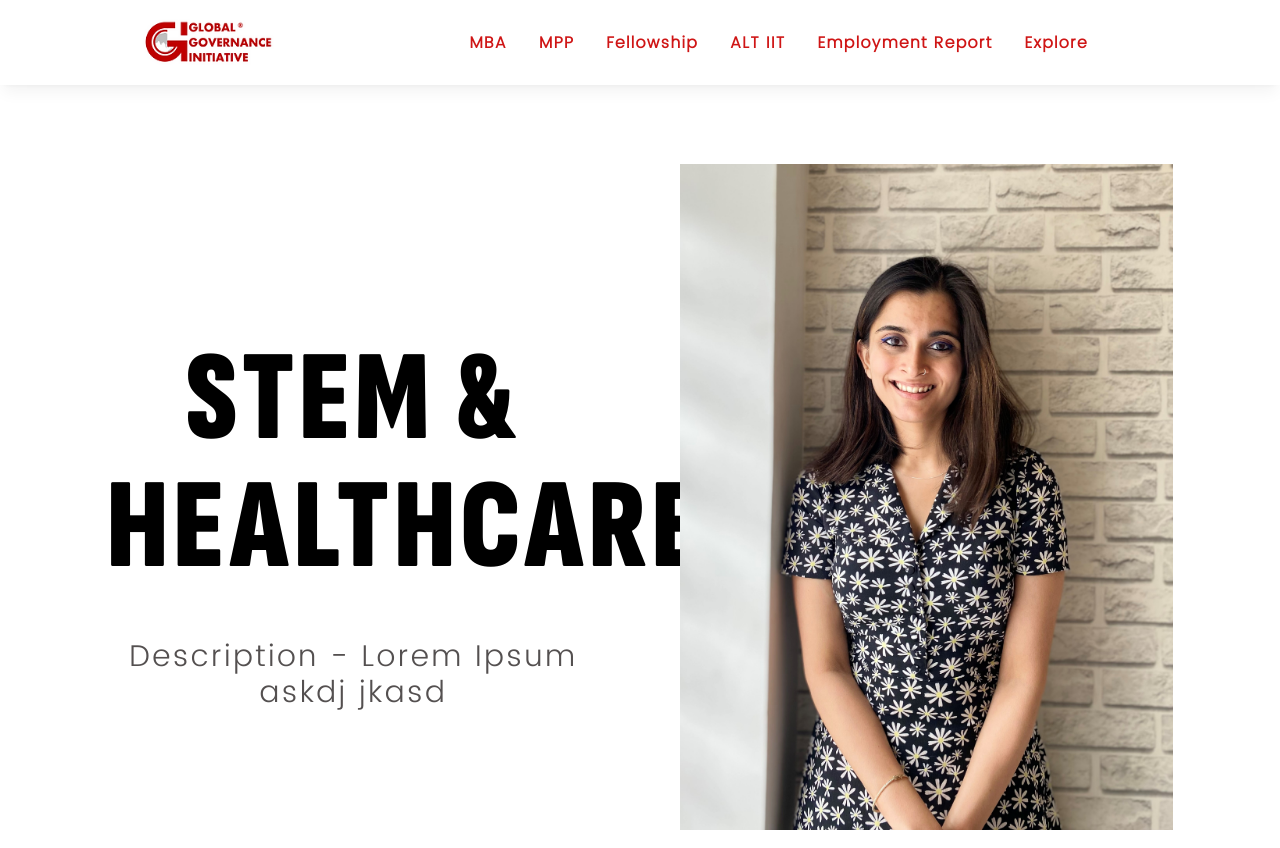
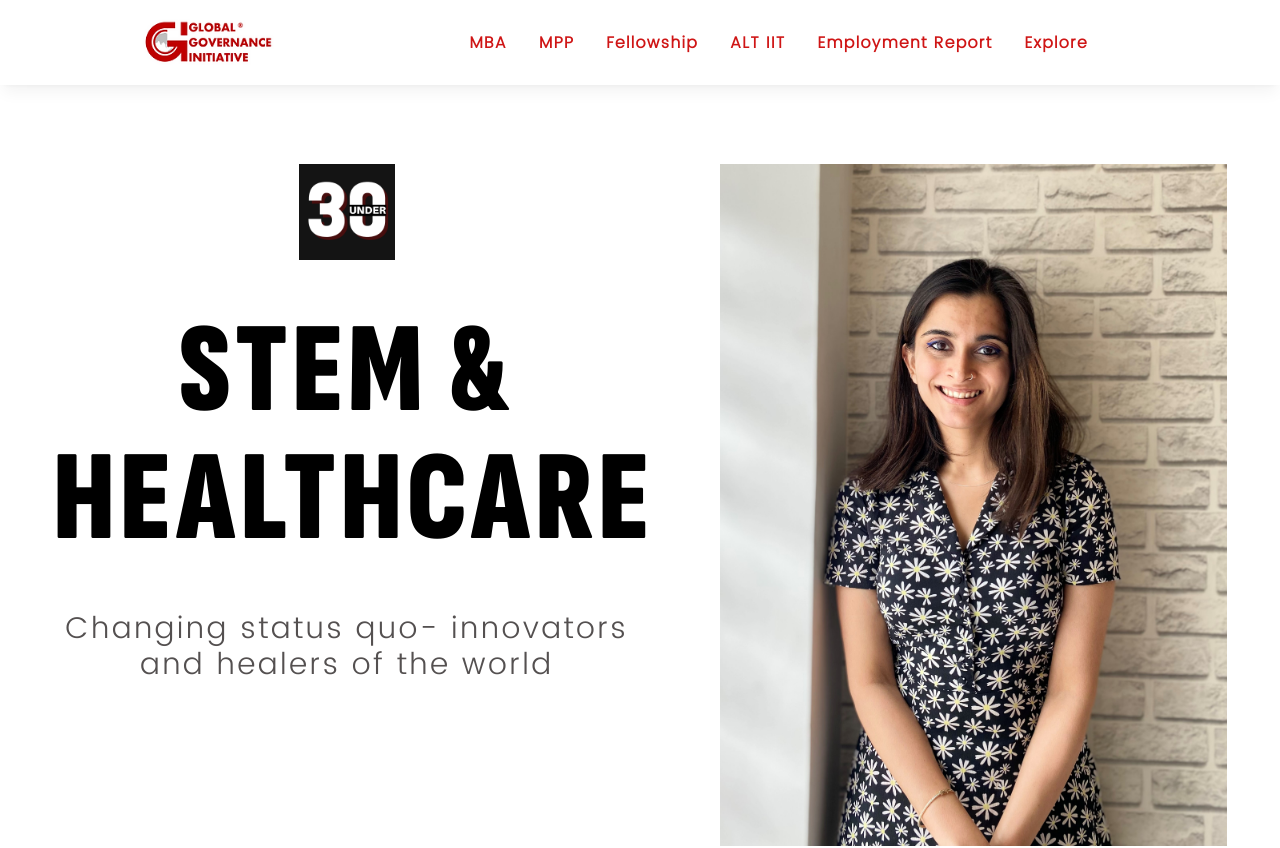
Before and after one commit to GGI-tech/GGI-web, a Next.js app: page /30-under-30/healthcare in a window 1280 px wide. Shown: the top 848 px of the page. Built offline with nearby package versions, Linux system fonts and the light colour scheme; no server answers.

Commit message:
30 under 30 complete .only secondary navbar pending

```diff
--- a/pages/30-under-30/[category]/index.js
+++ b/pages/30-under-30/[category]/index.js
@@ -4,15 +4,12 @@ import React, { useState, useEffect } from 'react';
 import { useRouter } from 'next/router';
 import Container from '../../../components/global/Container'
 import Footer from '../../../components/global/Footer';
+import Link from 'next/link';
 
 function Popup({ currentProfile, setShowPopup }) {
-  const router = useRouter();
-  const category = router.query.category;
   const handleCloseClick = () => {
     setShowPopup(false);
-    router.push(`/30-under-30/${category}`);
   };
-
 
   return (
     <div className="fixed z-10 inset-0 overflow-y-auto">
@@ -23,7 +20,7 @@ function Popup({ currentProfile, setShowPopup }) {
         <span className="hidden sm:inline-block sm:align-middle sm:h-screen" aria-hidden="true">&#8203;</span>
         <div className="inline-block align-bottom bg-white rounded-lg text-left overflow-hidden shadow-xl transform transition-all sm:my-8 sm:align-middle sm:max-w-4xl lg:max-w-5xl sm:w-full ">
           <div className="px-4 py-5 sm:p-6">
-            <button className="absolute top-0 right-0 m-4 text-gray-700 hover:text-gray-900" onClick={handleCloseClick} >
+            <button className="absolute top-0 right-0 m-4 text-gray-700 hover:text-gray-900" onClick={handleCloseClick}>
               <svg className="h-6 w-6 fill-current" viewBox="0 0 24 24">
                 <path
                   fillRule="evenodd"
@@ -56,12 +53,11 @@ function Popup({ currentProfile, setShowPopup }) {
   )
 }
 
-
 export default function Category({ category }) {
-  const router = useRouter();
   const categoryProfiles = profiles[category].persons;
   const [showPopup, setShowPopup] = useState(false);
   const [currentProfile, setCurrentProfile] = useState({});
+  const router = useRouter();
 
   useEffect(() => {
     if (router.query.profile) {
@@ -72,35 +68,35 @@ export default function Category({ category }) {
       );
       setCurrentProfile(currentProfile);
       console.log("---------", currentProfile)
-
     }
   }, [router.query.profile]);
 
   //to open popup with url parameters otherwise simple css would have worked
   function openPopup(profileName) {
-    router.push(
-      `/30-under-30/${category}?profile=${profileName}`,
-      undefined,
-      { shallow: true }
+    setShowPopup(true);
+    const currentProfile = categoryProfiles.find(
+      profile => profile.name === profileName
     );
-    setShowPopup(true);
+    setCurrentProfile(currentProfile);
   }
 
   return (
     <>
-      <div className='mt-12 md:mt-36 mx-5 lg:mx-auto lg:w-11/12 xl:w-5/6 grid grid-col-1 md:grid-cols-2 gap-10 md:gap-20'>
-        <div>
-          <h1 className='mt-48 uppercase roboto text-6xl sm:text-8xl lg:text-9xl text-black'>{profiles[category].title}</h1>
+      <div className='mt-36 w-11/12 mx-auto flex justify-center flex-wrap md:flex-nowrap flex-row gap-20'>
+        <div className='md:w-1/2'>
+          <Link href="/30-under-30">
+            <img src="/30u30logo.png" alt="30-under-30" className="mx-auto h-auto max-h-24 mt-5 mb-12 hover:shadow-lg hover:shadow-[#FF7F50]" />
+          </Link>
+          <h1 className='uppercase roboto text-center text-6xl sm:text-8xl xl:text-9xl text-black'>{profiles[category].title}</h1>
           <p className='mt-12 text-center text-xl md:text-3xl'>{profiles[category].description}</p>
         </div>
-        <div>
+        <div className='md:w-1/2'>
           <img src={categoryProfiles[0].img} alt="" className="h-full w-full object-cover hover:shadow-lg hover:shadow-[#FF7F50] my-5" />
-          Some description can be added like in Forbes website
+          {categoryProfiles[0].name} for Global Governance Initiative 30 under 30
         </div>
       </div>
       <Container>
-
-        <div className='mt-36 mb-12 grid grid-cols-2 gap-10'>
+        <div className='mt-36 mb-12 grid grid-cols-1 md:grid-cols-2 gap-10'>
           {categoryProfiles.map(profile => (
             <div key={profile.name} className="hover:cursor-pointer">
               <a onClick={() => openPopup(profile.name)}>
@@ -114,7 +110,6 @@ export default function Category({ category }) {
           ))}
         </div>
 
-
         {showPopup && (
           <Popup
             currentProfile={currentProfile}
@@ -123,7 +118,6 @@ export default function Category({ category }) {
         )}
       </Container>
       <Footer />
-
     </>
   );
 }
--- a/pages/30-under-30/profiles.json
+++ b/pages/30-under-30/profiles.json
@@ -1,7 +1,7 @@
 {
   "healthcare": {
     "title": "STEM & Healthcare",
-    "description":"Description - Lorem Ipsum askdj jkasd",
+    "description":"Changing status quo- innovators and healers of the world ",
     "persons": [
       {
         "name": "Divja Bhasin",
@@ -47,7 +47,7 @@
   },
   "education": {
     "title": "Education",
-    "description":"Description - Lorem Ipsum askdj jkasd",
+    "description":"Democratising information- Fueling minds and unlocking potential",
     "persons": [
       {
         "name": "Emily Durham",
@@ -69,7 +69,7 @@
   },
   "marketing": {
     "title": "Marketing",
-    "description":"Description - Lorem Ipsum askdj jkasd",
+    "description":" Unleashing the power of persuasion and creativity- blending the arts and sciences of marketing",
     "persons": [
       {
         "name": "Sahiba Bali",
@@ -78,21 +78,21 @@
         "occupation": "Actor, Content Creator, Marketeer",
         "location": "Gurgaon",
         "description": "Sahiba Bali wears many hats- she is not only an actor having worked with Imtiaz Ali in movies or with shows on Netflix and Sony Liv but also a marketeer having lead marketing projects at Zomato for 4 years and then as Associate Director at an ed-tech firm. Moreover she is a content creator who loves travelling, food and wellness. This mindset, together with her persistence in achieving her goals was the key to bringing her the success she is enjoying today. She is one of the most trending Indian woman on YouTube currently. Before all this she graduated in Economics from Delhi University and went to Business School for post grad in UK, and later Oxford University."
-      },
-      {
-        "name": "Neha Puri",
-        "img": "/neha.jpg",
-        "age": 30,
-        "occupation": "Founder VAVO Digital & Cyber Chef",
-        "location": "Mumbai",
-        "description": "Neha Puri, a multi-startup founder, has made a name for herself in the entrepreneurial world by creating solutions to problems that arise from distress and unforeseen circumstances. Her journey began with the launch of &apos;Cyber Chef,&apos; a food delivery platform, when she was only 24 years old. After operating it for two years, she sold the business to pursue her interest in marketing and operations. Neha then worked as the head of franchise and business development for Movenpick ice cream India, where she played a pivotal role in opening eight Movenpick stores in India in just six months. Neha&apos;s visionary zeal and talent have led her to create VAVO Digital, a dynamic influencer marketing space that connects brands with the right influencers to create authentic content that drives engagement and boosts brand awareness. Her entrepreneurial journey has been marked by a passion for problem-solving and a drive to make a difference in the world of marketing and business development."
       }
     ]
   },
   "social-impact": {
     "title": "Social Impact",
-    "description":"Description - Lorem Ipsum askdj jkasd",
+    "description":"Illuminating the world- one brightened life at a time ",
     "persons": [
+      {
+        "name": "Rory Moores",
+        "img": "/rory.jpg",
+        "age": 21,
+        "occupation": "Forbes 30 under 30 | Global Shaper for WEF | Fellow of the Royal Society of Arts | Advises Fortune 500 companies on CSR and ESG strategy",
+        "location": "",
+        "description": "Rory is an award-winning entrepreneur and campaigner. Whilst studying at the London School of Economics, he created the world’s largest Covid-19 volunteering network with 50,000 users in 40 countries, and has received recognition for his work from the United Nations, UK Government, and the OECD. <br><br>He was listed in Forbes 30 under 30, and was appointed by the Prime Minister of the United Kingdom to advise the Government on volunteering strategy.<br><br>He also received the Martin Luther King Award for his campaign work in the UK Youth Parliament, and was appointed as a Global Shaper for the World Economic Forum and a Fellow of the Royal Society of Arts. He regularly speaks about his work at events around the world, as well as advising Fortune 500 companies on CSR and ESG strategy."
+      },
       {
         "name": "Chethan Manchegowda",
         "img": "/chethan.jpg",
@@ -101,14 +101,7 @@
         "location": "Bengaluru",
         "description": "Chethan is a social rights and health activist from India. He spent most of his childhood in the social sector. Due to an incident wherein, he lost his teacher as she could not procure blood at the right time, he started his own organization titled Khoon an organization with an aim to make sure nobody dies due to the unavailability of blood. His efforts to make the society better made him the &apos;Most Impactful&apos; person in the social sector in India under the age of 21 awarded by Youth For Seva, a TEDx speaker and the Human Excellence Awardee in Healthcare"
       },
-      {
-        "name": "Rory Moores",
-        "img": "/rory.jpg",
-        "age": 21,
-        "occupation": "Forbes 30 under 30 | Global Shaper for WEF | Fellow of the Royal Society of Arts | Advises Fortune 500 companies on CSR and ESG strategy",
-        "location": "",
-        "description": "Rory is an award-winning entrepreneur and campaigner. Whilst studying at the London School of Economics, he created the world’s largest Covid-19 volunteering network with 50,000 users in 40 countries, and has received recognition for his work from the United Nations, UK Government, and the OECD. <br><br>He was listed in Forbes 30 under 30, and was appointed by the Prime Minister of the United Kingdom to advise the Government on volunteering strategy.<br><br>He also received the Martin Luther King Award for his campaign work in the UK Youth Parliament, and was appointed as a Global Shaper for the World Economic Forum and a Fellow of the Royal Society of Arts. He regularly speaks about his work at events around the world, as well as advising Fortune 500 companies on CSR and ESG strategy."
-      },
+
       {
         "name": "Lathika Chandra Mouli",
         "img": "/Lathika.png",
@@ -140,12 +133,20 @@
         "occupation": "International Development | Non Profit | Sustainable Development",
         "location": "Nigeria",
         "description": "Chizulu Uwolloh has over two years of experience in the international development sector. She has worked with non-profit organizations and social impact projects to deliver programs in Nigeria and internationally. <br><br>‘Zulu holds a Bachelor of Laws from the University of Lagos and the Nigerian Law School. She works as a Program Assistant at Ford Foundation with a focus on the programmatic areas, Gender, Racial and Ethnic Justice, and Natural Resources and Climate Change. <br><br>With a strong passion for SDGs, she is particularly interested in the engagement of youth as not just beneficiaries, but active stakeholders and architects in the achievement of the 2030 Agenda. In 2022, ‘Zulu founded Kurerie, a youth-led and focused digital platform, and global community focused on educating young people on social impact issues and the actions they can take to make an impact. Through The Kurerie Podcast, 'Zulu interviews young leaders with impact projects that are making a change in their communities."
+      },
+      {
+        "name":"Sophia Kianni",
+        "img":"/Sophia.jpg",
+        "age":21,
+        "occupation":"Climate Change Activist | Young Advisor to UN Secretary General | Founder Climate Cardinals",
+        "location":"Iran",
+        "description":"When Sophia was 12 years old, she looked up at the night sky in Iran and realized that she couldn't see the stars due to pollution. <br><br>Since then, she has worked tirelessly to raise awareness of the environmental degradation that impacts the most vulnerable populations on our planet. <br><br>Her middle school advocacy has led her to start an internationally acclaimed nonprofit, Climate Cardinals, and work as the youngest advisor to the United Nations Secretary-General. <br><br>Sophia believes that in this digital age, anyone can make a difference through the power of social media and mass mobilization."
       }
     ]
   },
   "finance": {
     "title": "Finance",
-    "description":"Description - Lorem Ipsum askdj jkasd",
+    "description":"Redefining success- turning investments into transformative opportunities",
     "persons": [
       {
         "name": "Subham Rajgaria",
@@ -159,7 +160,7 @@
   },
   "entrepreneurs": {
     "title": "Entrepreneurs",
-    "description":"Description - Lorem Ipsum askdj jkasd",
+    "description":"Leading economic growth and social change- taking bold risks and disrupting industries",
     "persons": [
       {
         "name": "Supriya Paul",
@@ -173,7 +174,7 @@
   },
   "artists": {
     "title": "Artists",
-    "description":"Description - Lorem Ipsum askdj jkasd",
+    "description":"Igniting imaginations and hitting high notes- harmonizing our collective consciousness",
     "persons": [
       {
         "name": "Avanti Nagral",
@@ -187,7 +188,7 @@
   },
   "sports": {
     "title": "Sports",
-    "description":"Description - Lorem Ipsum askdj jkasd",
+    "description":"Defying limits and bringing glory- in the ring and the field ",
     "persons": [
       {
         "name": "Rani Rampal",
```
Also changed, not shown: components/pages/Under30.jsx (+5 -5 lines), pages/30-under-30/index.js (+5 -5 lines), public/30u30logo.png (added), public/Sophia.jpg (added).
